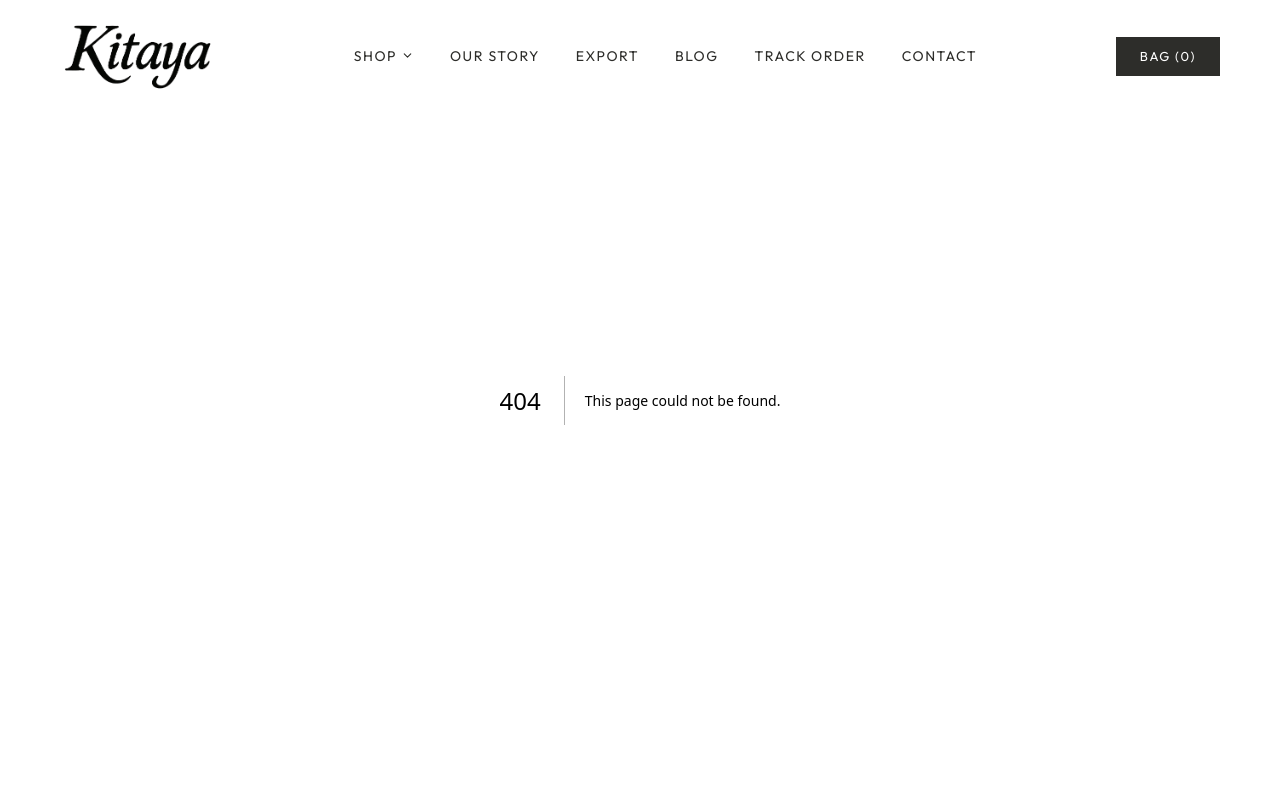
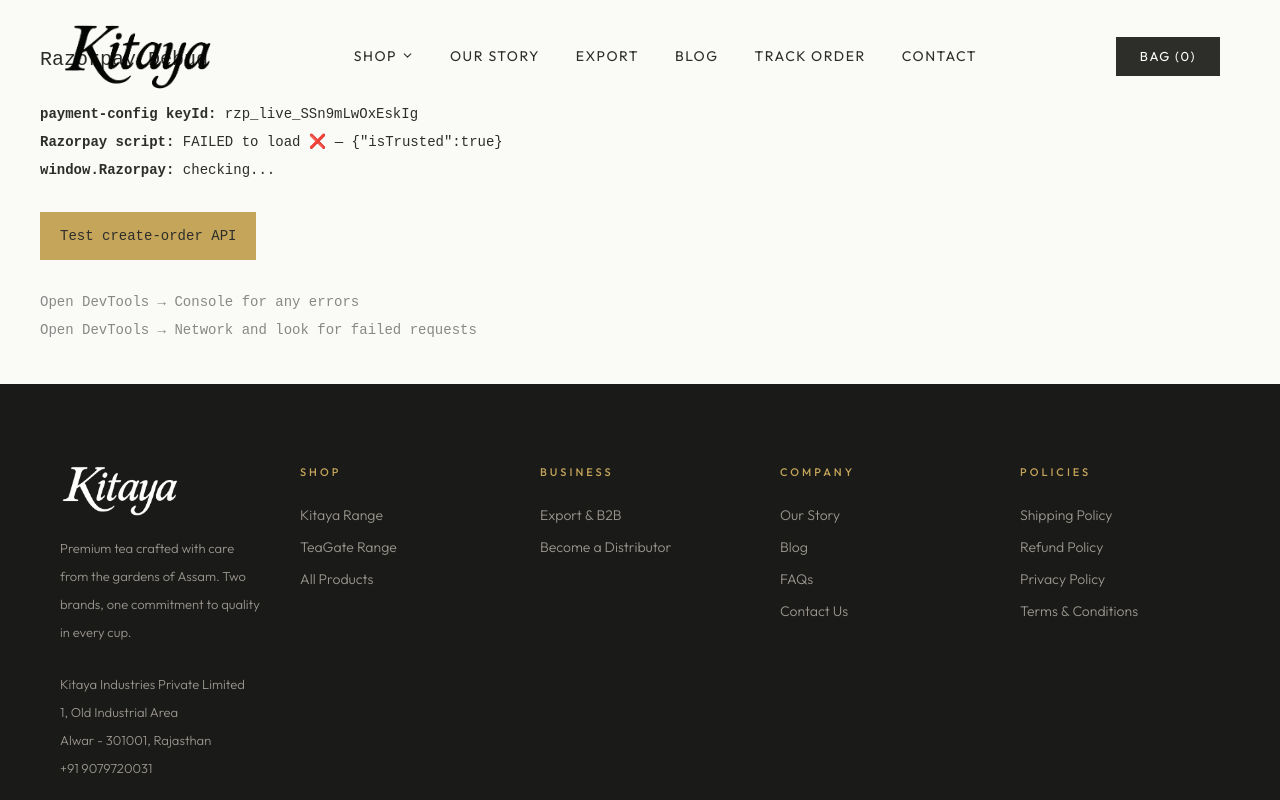
Before and after one commit to kitaya-industries/kitaya_web, a Next.js app: page /debug in a window 1280 px wide. Before the commit this address had no page. Shown: the top 800 px of the page. Built offline with nearby package versions, Linux system fonts and the light colour scheme; a web font is replaced by a local one.

Commit message:
added debug

```diff
--- /dev/null
+++ b/src/app/debug/page.tsx
@@ -0,0 +1,91 @@
+'use client';
+
+import { useEffect, useState } from 'react';
+
+export default function DebugPage() {
+  const [keyId, setKeyId] = useState('');
+  const [keyError, setKeyError] = useState('');
+  const [rzpStatus, setRzpStatus] = useState('checking...');
+  const [scriptStatus, setScriptStatus] = useState('not loaded');
+
+  useEffect(() => {
+    // Test 1: payment-config
+    fetch('/api/payment-config')
+      .then(r => r.json())
+      .then(d => {
+        if (d.keyId) setKeyId(d.keyId);
+        else setKeyError(JSON.stringify(d));
+      })
+      .catch(err => setKeyError(err.message));
+
+    // Test 2: Load Razorpay script manually
+    const script = document.createElement('script');
+    script.src = 'https://checkout.razorpay.com/v1/checkout.js';
+    script.onload = () => {
+      setScriptStatus('loaded ✅');
+      setRzpStatus(typeof (window as any).Razorpay !== 'undefined' ? 'window.Razorpay exists ✅' : 'window.Razorpay missing ❌');
+    };
+    script.onerror = (e) => {
+      setScriptStatus('FAILED to load ❌ — ' + JSON.stringify(e));
+    };
+    document.head.appendChild(script);
+
+    // Poll for window.Razorpay
+    const interval = setInterval(() => {
+      if (typeof (window as any).Razorpay !== 'undefined') {
+        setRzpStatus('window.Razorpay exists ✅');
+        clearInterval(interval);
+      }
+    }, 200);
+
+    return () => clearInterval(interval);
+  }, []);
+
+  const testPayment = async () => {
+    if (!(window as any).Razorpay) {
+      alert('window.Razorpay is undefined — script not loaded!');
+      return;
+    }
+    if (!keyId) {
+      alert('No keyId — payment-config failed!');
+      return;
+    }
+
+    // Test create-order
+    const res = await fetch('/api/create-order', {
+      method: 'POST',
+      headers: { 'Content-Type': 'application/json' },
+      body: JSON.stringify({
+        items: [{ slug: 'kitaya-assam-250g', quantity: 1 }],
+        shippingAmount: 0,
+        receipt: 'debug_test',
+      }),
+    });
+    const data = await res.json();
+    alert('create-order response: ' + JSON.stringify(data));
+  };
+
+  return (
+    <div style={{ padding: '40px', fontFamily: 'monospace', fontSize: '14px', lineHeight: '2' }}>
+      <h1 style={{ fontSize: '20px', marginBottom: '20px' }}>Razorpay Debug</h1>
+
+      <div><strong>payment-config keyId:</strong> {keyId || <span style={{color:'red'}}>{keyError || 'loading...'}</span>}</div>
+      <div><strong>Razorpay script:</strong> {scriptStatus}</div>
+      <div><strong>window.Razorpay:</strong> {rzpStatus}</div>
+
+      <br />
+      <button
+        onClick={testPayment}
+        style={{ padding: '10px 20px', background: '#C5A55A', border: 'none', cursor: 'pointer', fontSize: '14px' }}
+      >
+        Test create-order API
+      </button>
+
+      <br /><br />
+      <div style={{ color: '#888' }}>
+        Open DevTools → Console for any errors<br />
+        Open DevTools → Network and look for failed requests
+      </div>
+    </div>
+  );
+}
```
